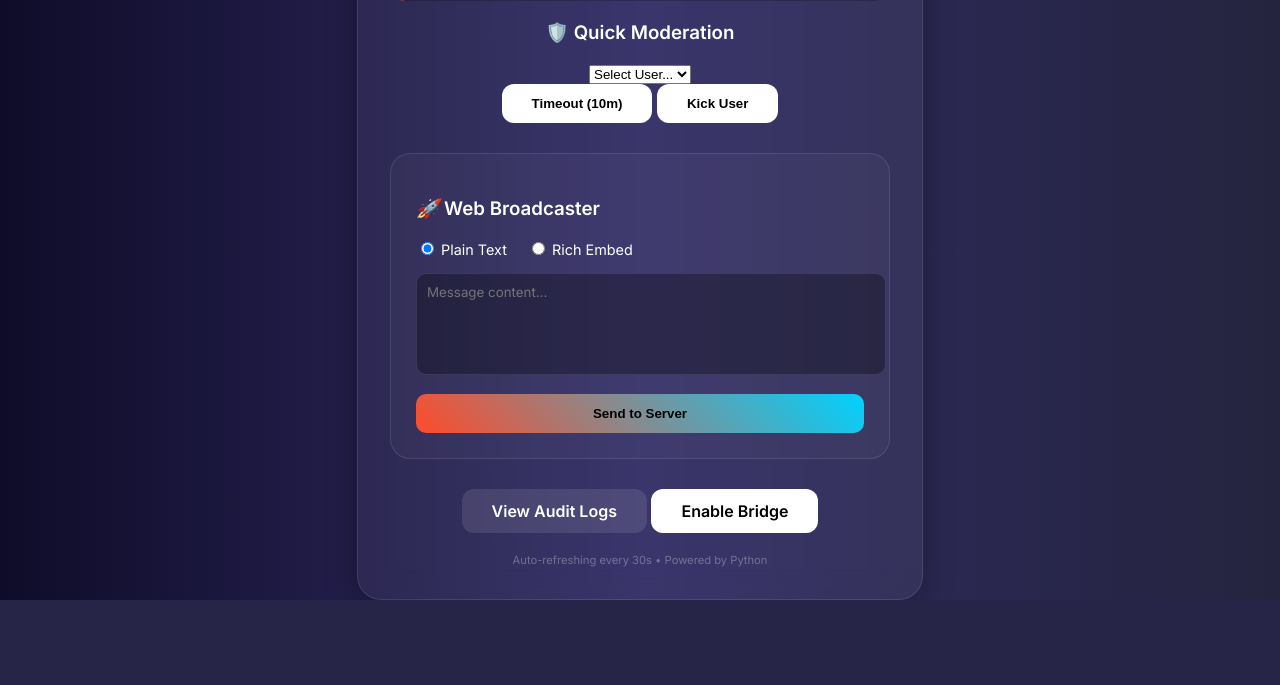
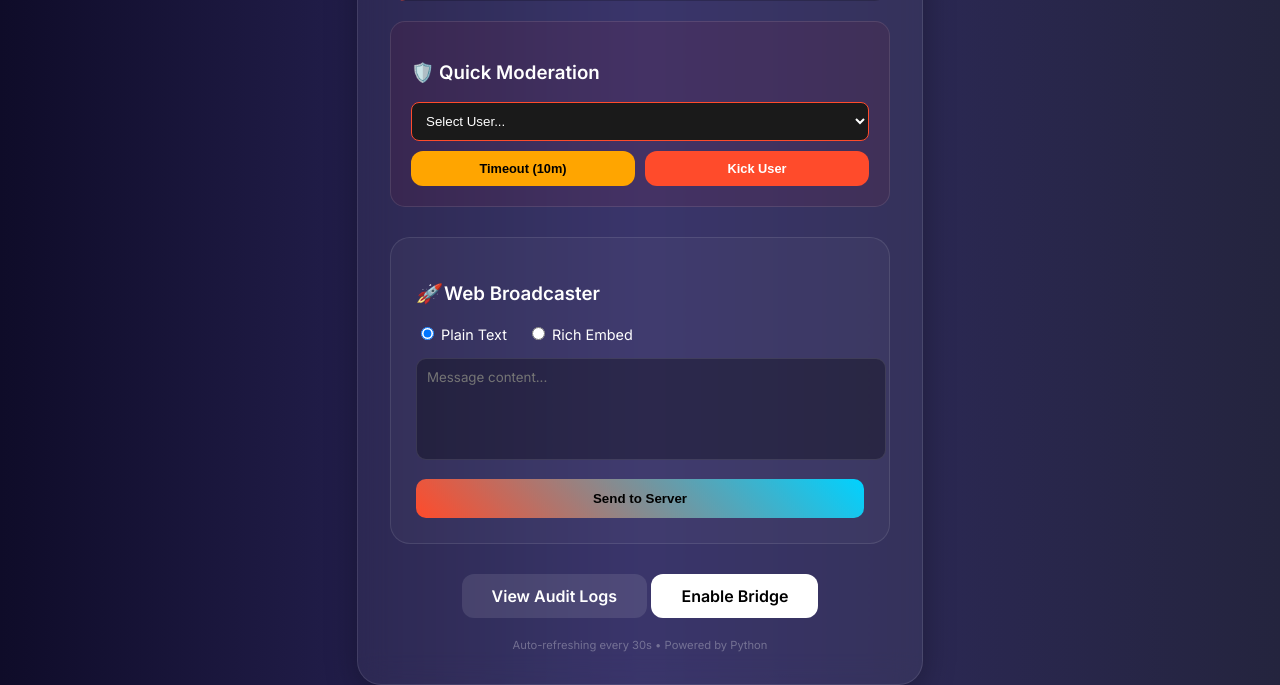
Before and after one commit to Saud-KK/BOT, a Flask app: template templates/index.html in a window 1280 px wide. Shown: the part 257-942 px from the top of the page. Before the commit the page ends 857 px from the top, so only its background shows below. Run offline with Flask 3, Linux system fonts and the light colour scheme; the template is opened without the code that fills it, so the values that code supplies are empty.

Commit message:
Update style.css

```diff
--- a/static/style.css
+++ b/static/style.css
@@ -171,6 +171,30 @@ body.offline { --accent: #ff4b2b; }
 
 .secondary { background: rgba(255,255,255,0.1); color: white; margin-top: 10px; }
 
+.mod-box {
+    margin-top: 20px;
+    padding: 20px;
+    background: rgba(255, 0, 0, 0.05);
+    border: 1px solid rgba(255, 255, 255, 0.1);
+    border-radius: 15px;
+    text-align: left;
+}
+
+.mod-box select {
+    width: 100%;
+    padding: 10px;
+    background: #1a1a1a;
+    color: white;
+    border: 1px solid var(--accent);
+    border-radius: 8px;
+    margin-bottom: 10px;
+}
+
+.btn.warning { background: #ffa500; color: black; }
+.btn.danger { background: #ff4b2b; color: white; }
+.mod-box .row { display: flex; gap: 10px; }
+.mod-box .row button { flex: 1; padding: 10px; font-size: 0.8rem; }
+
 .filter-form select {
     background: #1a1a1a; color: white; border: 1px solid var(--accent);
     padding: 8px; border-radius: 5px; cursor: pointer;
```
